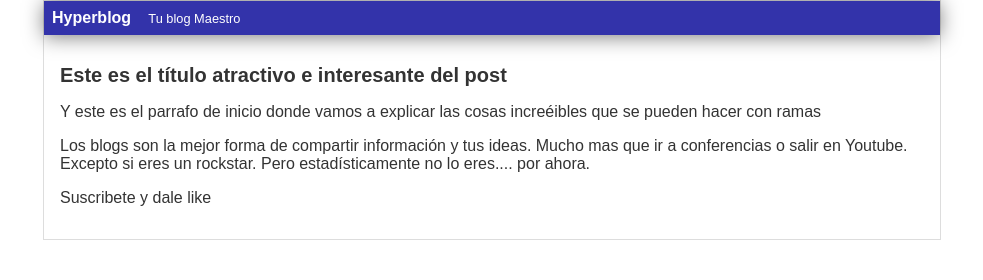
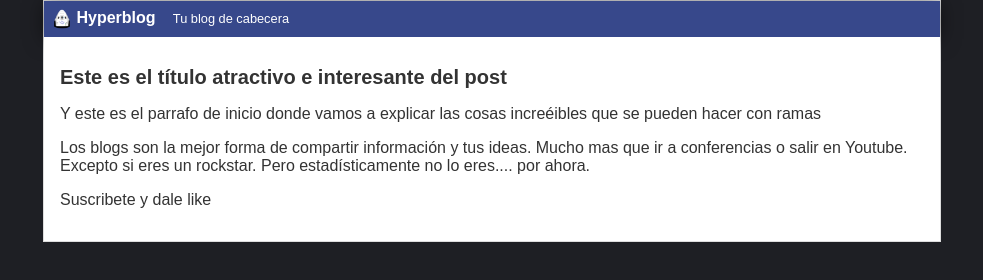
Before and after one commit to jta1223/hyperblog, a plain HTML site: page index.html in a window 1280 px wide. Shown: the whole page, without its empty margins (148-1131 px from the left). Drawn offline with Linux system fonts and the light colour scheme.

Commit message:
Cambio color de fondo, logo nuevo y mejor color de header

```diff
--- a/css/style.css
+++ b/css/style.css
@@ -1,8 +1,9 @@
 body
 {
+    background: #1e1f24;
     color: #333;
     text-align: center;
-    font-family: Arial, Helvetica, sans-serif;
+    font-family: Arial;
     font-size: 16px;
     margin: 0;
     padding: 0;
@@ -10,12 +11,18 @@ body
 
 #cabecera
 {
-    background: #33A;
+    background: #37488b;
     box-shadow: 0px 2px 20px 0px rgba(0,0,0,0.5);
     color: white;
     font-weight: bold;
     margin: 0;
     padding: 0.5em;
+}
+
+#cabecera #logo
+{
+    width: 20px;
+    vertical-align: middle;
 }
 
 #cabecera #tagline
@@ -40,5 +47,6 @@ body
 }
 #post
 {
+    background: white;
     padding: 1em;
 }
--- a/index.html
+++ b/index.html
@@ -9,8 +9,9 @@
 <body>
   <div id="container">
       <div id="cabecera">
+          <img id="logo" src="images/dragon.png" />
           Hyperblog
-        <span id="tagline">Tu blog Maestro</span>
+          <span id="tagline">Tu blog de cabecera</span>
       </div>
       <div id="post">
           <h1>Este es el título atractivo e interesante del post</h1>
```
Lines whose indentation alone changed are shown as unchanged.
